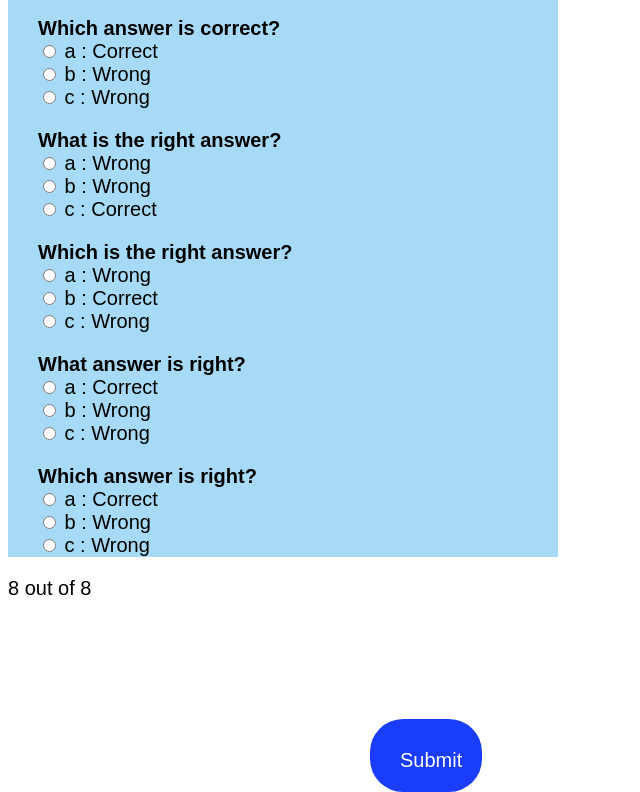
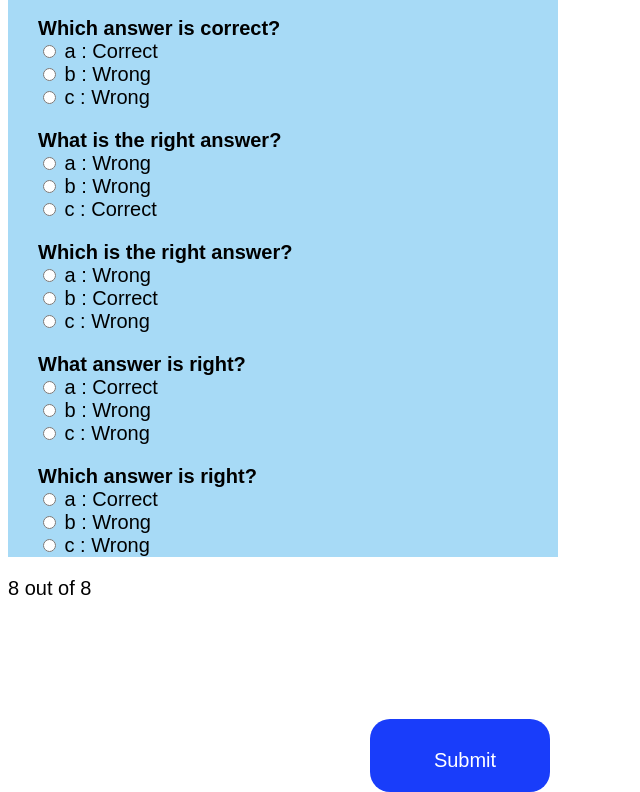
Before and after one commit to Joe-Kimani-21/Week3_Project, a plain HTML site: page index.html in a window 1280 px wide. Shown: the part 418-1210 px from the top of the page, without its empty margins (0-640 px from the left). Drawn offline with Linux system fonts and the light colour scheme.

Commit message:
Update: reformat the submit button to fit project design

```diff
--- a/css/index.css
+++ b/css/index.css
@@ -24,7 +24,7 @@ html{
 	background-color: #193DFA;
 	color: white;
 	border: 0px;
-	border-radius: 33px;
+	border-radius: 20px;
 	padding: 20px;
 	padding-left: 30px;
 	padding-top: 30px;
@@ -33,6 +33,7 @@ html{
 	left: 370px;
 	position: absolute;
 	bottom: -430px;
+	width: 180px;
 }
 
 #Questionnaire{
```
